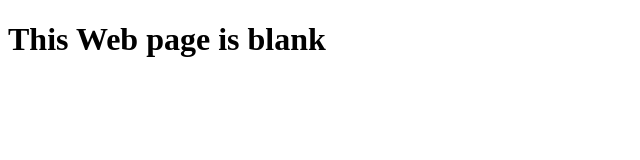
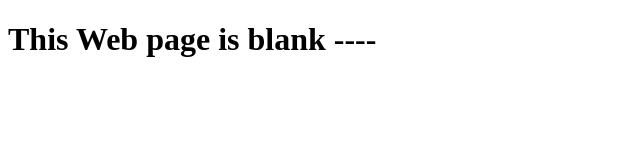
Before and after one commit to shubhampund/prototype_project, a plain HTML site: page main.html in a window 1280 px wide. Shown: the full height of the page, 0-640 px from the left. Drawn offline with Linux system fonts and the light colour scheme.

Commit message:
changes is done in main page

```diff
--- a/main.html
+++ b/main.html
@@ -4,6 +4,6 @@
 
 	</head>
 	<body>
-		<h1>This Web page is blank</h1>
+		<h1>This Web page is blank ----</h1>
 	</body>
 </html>
```
